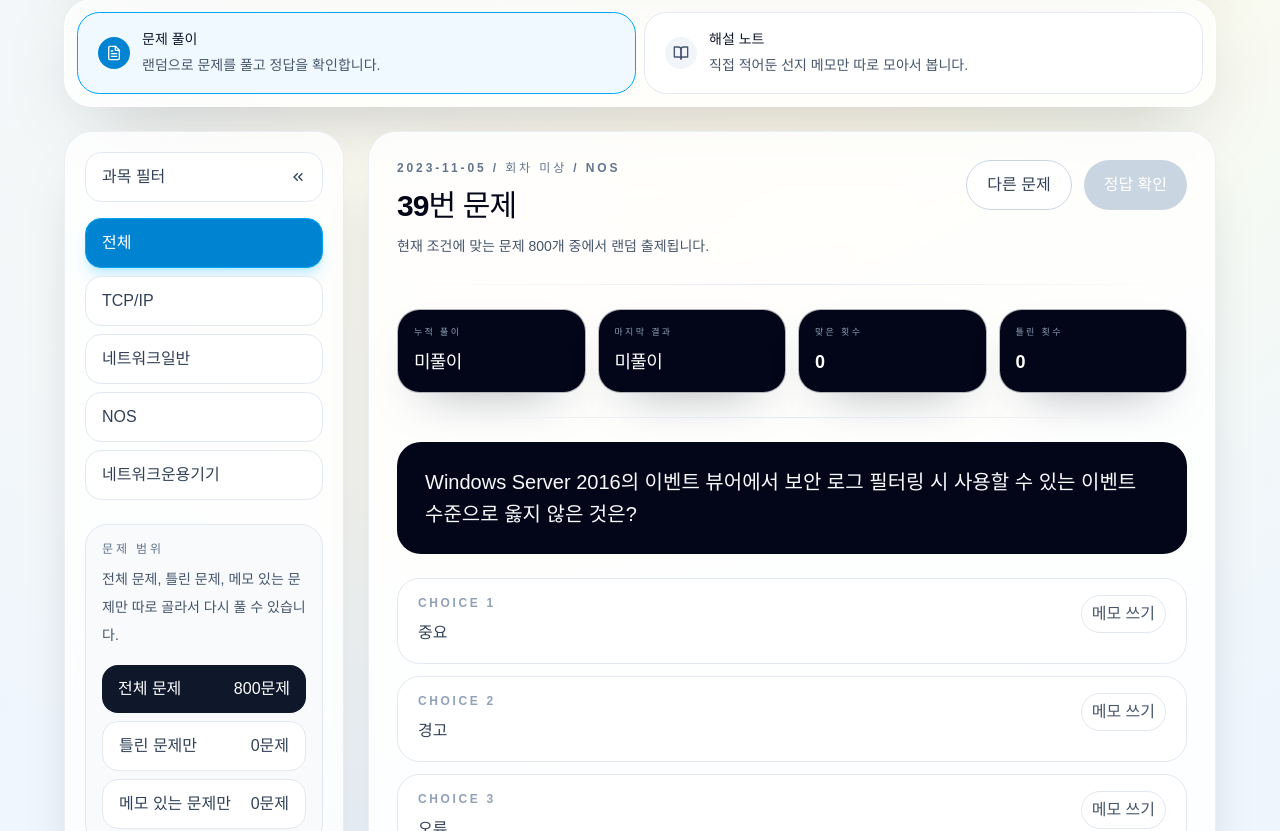
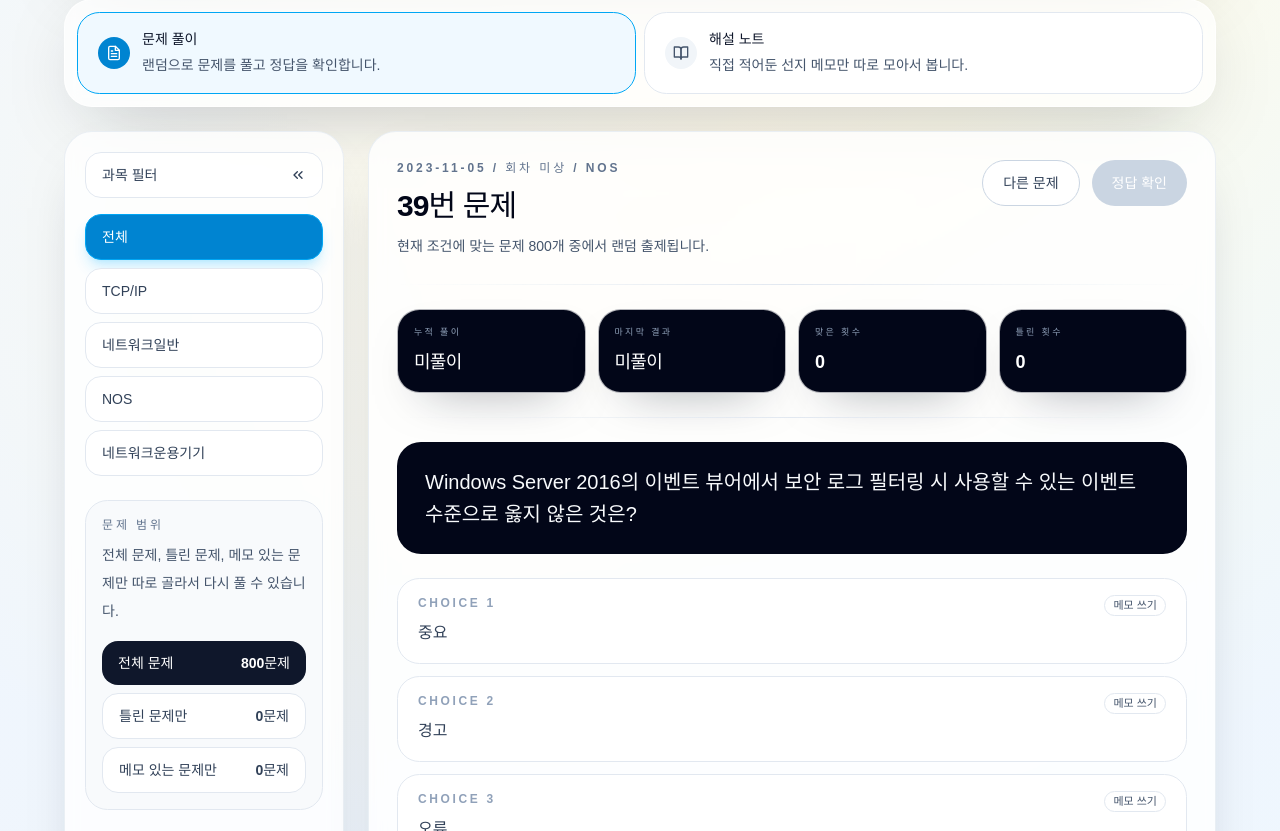
Before and after one commit to hahbr88/network_master, a React (Vite) app: page / in a window 1280 px wide. Shown: the part 349-1180 px from the top of the page. Built offline with nearby package versions, Linux system fonts and the light colour scheme.

Commit message:
uxui: 버튼 fontSize 적용 안되던 것 수정

```diff
--- a/src/App.tsx
+++ b/src/App.tsx
@@ -977,10 +977,12 @@ function QuizPanel({
                   type="button"
                   aria-expanded={notesOpen}
                   onClick={() => onToggleChoiceNotes(choiceNumber)}
-                  className={`shrink-0 rounded-full border px-2 py-1 text-[10px] leading-none font-semibold transition focus:outline-none focus-visible:ring-2 focus-visible:ring-sky-400 focus-visible:ring-offset-2 md:px-2.5 md:py-1.5 md:text-[11px] ${
+                  className={`shrink-0 rounded-full border px-1.5 py-1 text-[9px] leading-none font-semibold transition focus:outline-none focus-visible:ring-2 focus-visible:ring-sky-400 focus-visible:ring-offset-2 md:px-2 md:py-1 md:text-[11px] ${
                     notesOpen
                       ? 'border-sky-300 bg-sky-50 text-sky-700'
-                      : 'border-slate-200 bg-white text-slate-600 hover:border-slate-300 hover:bg-slate-50'
+                      : hasNote
+                        ? 'border-amber-300 bg-amber-50 text-amber-700 hover:border-amber-400 hover:bg-amber-100'
+                        : 'border-slate-200 bg-white text-slate-600 hover:border-slate-300 hover:bg-slate-50'
                   }`}
                 >
                   {notesOpen
--- a/src/index.css
+++ b/src/index.css
@@ -1,11 +1,7 @@
-@import "tailwindcss";
+@import 'tailwindcss';
 
 :root {
-  font-family:
-    "Aptos",
-    "Segoe UI Variable",
-    "Noto Sans KR",
-    sans-serif;
+  font-family: 'Aptos', 'Segoe UI Variable', 'Noto Sans KR', sans-serif;
   color: #0f172a;
   background: #f8fafc;
   font-synthesis: none;
@@ -19,7 +15,7 @@ body {
 }
 
 button {
-  font: inherit;
+  font-family: inherit;
 }
 
 * {
```
